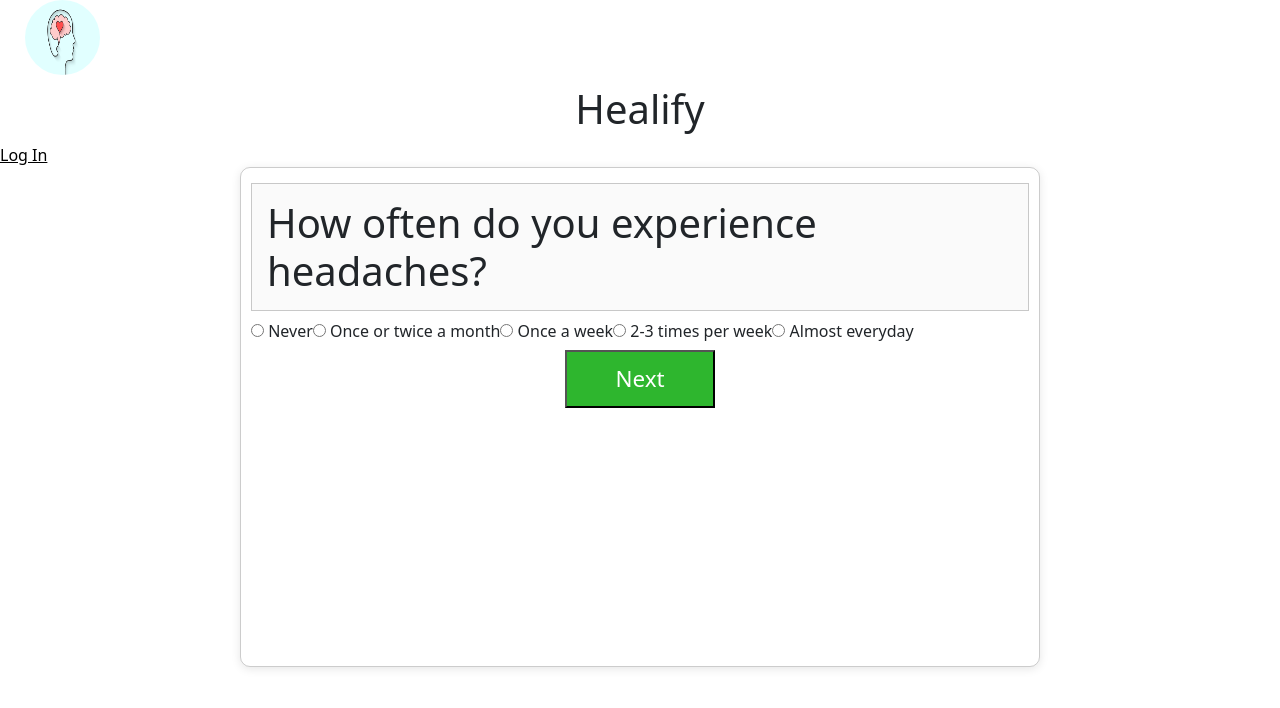
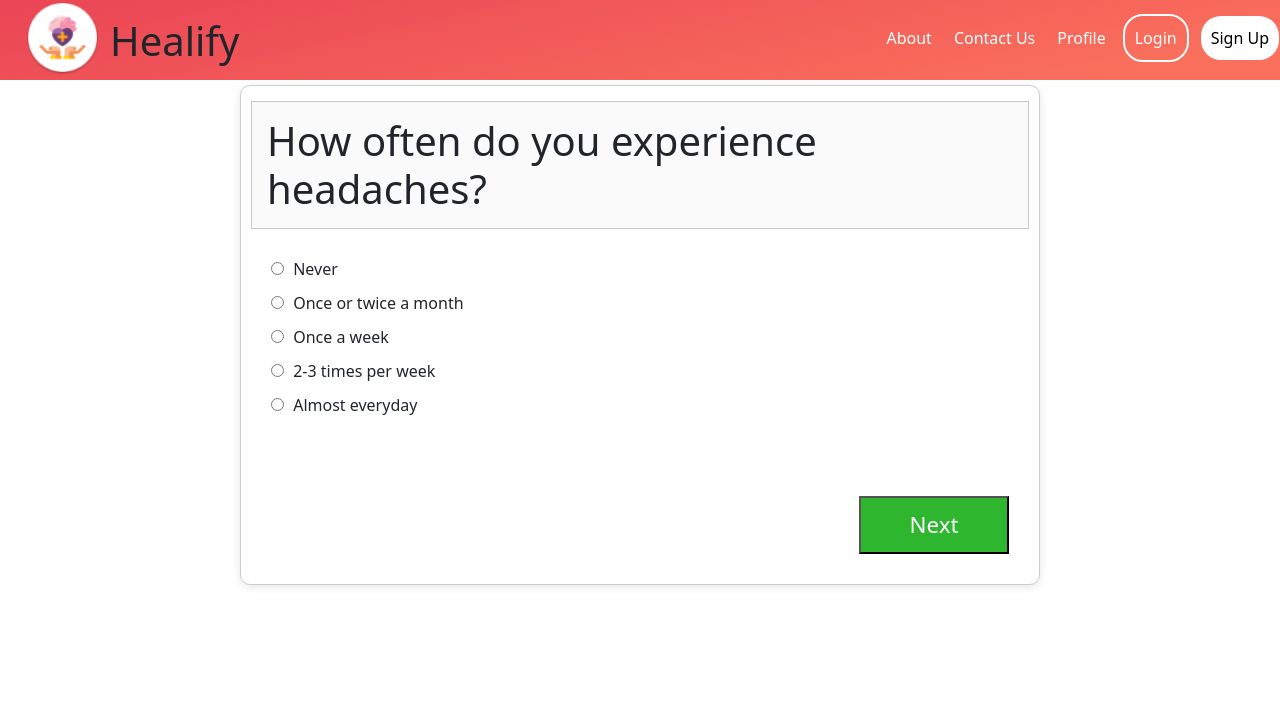
Before and after one commit to SE-Project-Team/Healify, a React (Create React App) app in the folder healify/: page /Quiz in a window 1280 px wide. Shown: the top 708 px of the page. Built offline with nearby package versions, Linux system fonts and the light colour scheme.

Commit message:
Quiz And Home Modules edited

```diff
--- a/healify/src/App.css
+++ b/healify/src/App.css
@@ -58,5 +58,5 @@ a:hover {
 
 .nav-link:hover {
   box-shadow: 2px 2px 7px 2px rgb(95, 18, 18);
-  font-size: 20px;
+  font-size: 1.2em;
 }
--- a/healify/src/Components/Home.module.css
+++ b/healify/src/Components/Home.module.css
@@ -69,7 +69,7 @@
 }
 .navLoginBtn:hover {
   box-shadow: 2px 2px 7px 2px rgb(95, 18, 18);
-  font-size: 20px;
+  font-size: 1.2em;
 }
 #navSignUp {
   border: none;
--- a/healify/src/Components/Quiz.js
+++ b/healify/src/Components/Quiz.js
@@ -1,5 +1,6 @@
 import React, { Component } from "react";
 import brainImg from "../Assets/brain.jpg";
+import logo from "../Assets/mentalhealth_icon_round.png";
 import styles from "./Quiz.module.css";
 import styles2 from "./Home.module.css";
 import { Questions } from "./Quiz/Questions";
@@ -24,51 +25,103 @@ export const Quiz = () => {
   };
   return (
     <>
-      <header>
+      {/* <header>
         <img className={styles2.logo} src={brainImg} />
         <h1 className={styles2.heading}>Healify</h1>
         <a className={styles2.login} href="">
           Log In
         </a>
+      </header> */}
+      <header className={styles2.header}>
+        <div className={styles2.threeLineBtn}>
+          <ul className={styles2.menuBtnCustom}>
+            <li></li>
+            <li></li>
+            <li></li>
+          </ul>
+        </div>
+        <img className={styles2.logo} src={logo} />
+        <div>
+          <h1 className={styles2.heading}>Healify</h1>
+        </div>
+        <ul className={"nav " + styles2.settingsList}>
+          <li className={"nav-link"}>About</li>
+          <li className={"nav-link"}>Contact Us</li>
+          <li className={"nav-link"}>Profile</li>
+          <li className={styles2.navLoginBtn} id={styles2.idLoginBtn}>
+            Login
+          </li>
+          <li className={styles2.navLoginBtn} id={styles2.navSignUp}>
+            Sign Up
+          </li>
+        </ul>
       </header>
       <div className={styles.quizcontainer}>
         <div>
           <h1 className={styles.quizquestionBox}>{que.que}</h1>
+          <form action="" className={styles.quizForm}>
+            <div>
               <input
                 type="radio"
+                id={1}
                 value={que.op1}
                 name={que}
                 onChange={handleChange}
               />{" "}
+              <label for={1} htmlFor={que.op1}>
                 {que.op1}
+              </label>
+            </div>
+
+            <div>
               <input
+                id={2}
                 type="radio"
                 value={que.op2}
                 name={que}
                 onChange={handleChange}
               />{" "}
+              <label for={2} htmlFor={que.op2}>
                 {que.op2}
+              </label>
+            </div>
+            <div>
               <input
                 type="radio"
+                id={3}
                 value={que.op3}
                 name={que}
                 onChange={handleChange}
               />{" "}
+              <label for={3} htmlFor={que.op3}>
                 {que.op3}
+              </label>
+            </div>
+            <div>
               <input
                 type="radio"
+                id={4}
                 value={que.op4}
                 name={que}
                 onChange={handleChange}
               />{" "}
+              <label for={4} htmlFor={que.op4}>
                 {que.op4}
+              </label>
+            </div>
+            <div>
               <input
                 type="radio"
-            value={que.op4}
+                value={que.op5}
+                id={5}
                 name={que}
                 onChange={handleChange}
               />{" "}
+              <label for={5} htmlFor={que.op5}>
                 {que.op5}
+              </label>
+            </div>
+          </form>
         </div>
         <button className={styles.playBtn} onClick={newQue}>
           Next
--- a/healify/src/Components/Quiz.module.css
+++ b/healify/src/Components/Quiz.module.css
@@ -1,6 +1,6 @@
 .quizcontainer {
   /* position: absolute; */
-  width: 800px;
+  max-width: 800px;
   height: 500px;
   border: 1px solid rgba(0, 0, 0, 0.2);
   box-shadow: 0px 2px 10px rgba(0, 0, 0, 0.1);
@@ -13,6 +13,9 @@
   right: 0px;
   margin: auto;
   text-align: initial;
+  display: flex;
+  flex-direction: column;
+  justify-content: start;
 }
 
 .quiztitle {
@@ -38,7 +41,15 @@
   box-sizing: border-box;
   background-color: rgb(250, 250, 250);
 }
-
+.quizForm {
+  display: flex;
+  flex-direction: column;
+  gap: 10px;
+  padding: 20px;
+}
+.quizForm label {
+  margin-left: 5px;
+}
 .quizanswerBtn {
   position: relative;
   padding: 10px;
@@ -68,7 +79,9 @@
 }
 
 .playBtn {
-  position: absolute;
+  /* position: absolute; */
+  display: flex;
+  justify-content: center;
   font-size: 1.4em;
   padding: 10px;
   top: 350px;
@@ -77,7 +90,10 @@
   width: 150px;
   left: 0px;
   right: 0px;
-  margin: auto;
+  /* margin: 0px auto; */
+  margin-top: auto;
+  margin: auto 20px 20px 0px;
   outline: none;
   cursor: pointer;
+  align-self: flex-end;
 }
```
Lines whose indentation alone changed are shown as unchanged.
